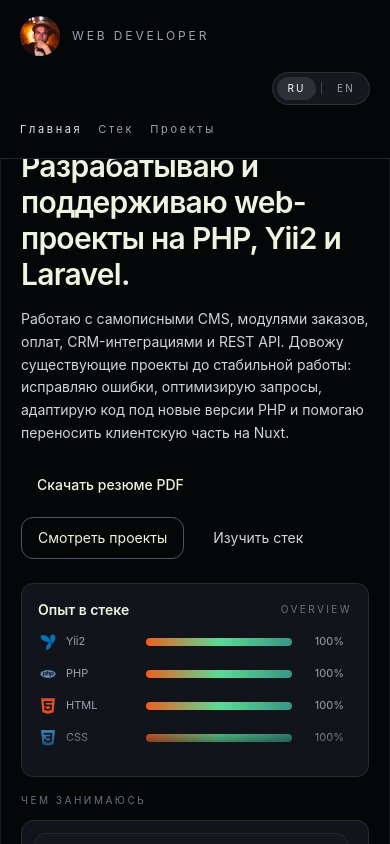
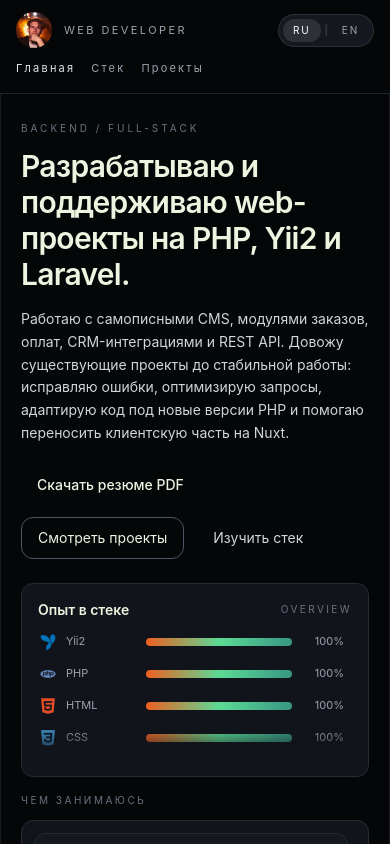
Before and after one commit to jedart-official/web-portfolio, a Vue app: page / in a window 390 px wide. Shown: the top 844 px of the page. Built offline with nearby package versions, Linux system fonts and the light colour scheme.

Commit message:
fix <= 640 header

```diff
--- a/src/components/MainHeader.vue
+++ b/src/components/MainHeader.vue
@@ -15,25 +15,27 @@
 </script>
 
 <template>
-  <header class="fixed top-0 left-0 right-0 bg-night z-100 lg:static px-5 sm:px-6 lg:px-8 py-4 sm:py-5 flex flex-col sm:flex-row sm:items-center sm:justify-between gap-4 border-b border-[#20242b]">
+  <header class="fixed top-0 left-0 right-0 bg-night z-100 lg:static px-4 sm:px-6 lg:px-8 py-3 sm:py-5 flex flex-col sm:flex-row sm:items-center sm:justify-between gap-3 sm:gap-4 border-b border-[#20242b]">
+    <div class="flex w-full items-center justify-between gap-3 sm:w-auto sm:shrink-0">
       <button
           type="button"
           @click="setScreen('home')"
-        class="flex items-center gap-3 rounded-xl text-left transition hover:text-cinnabarMain focus:outline-none focus:ring-2 focus:ring-cinnabarMain/60"
+          class="flex min-w-0 items-center gap-3 rounded-xl text-left transition hover:text-cinnabarMain focus:outline-none focus:ring-2 focus:ring-cinnabarMain/60"
           aria-label="Перейти на главную"
       >
-      <div class="w-10 h-10 rounded-full bg-cinnabarMain flex items-center justify-center overflow-hidden">
+        <div class="h-9 w-9 shrink-0 rounded-full bg-cinnabarMain flex items-center justify-center overflow-hidden sm:h-10 sm:w-10">
           <img src="/profile.webp" alt="Profile" class="w-full h-full object-cover"/>
         </div>
-      <div class="flex flex-col">
-        <span class="text-xs uppercase tracking-[0.24em] text-gray-400">web developer</span>
+        <div class="flex min-w-0 flex-col">
+          <span class="truncate text-[11px] uppercase tracking-[0.22em] text-gray-400 sm:text-xs sm:tracking-[0.24em]">web developer</span>
         </div>
       </button>
-      <div class="ml-auto flex sm:hidden items-center rounded-full border border-white/10 bg-[#15191f] p-1">
+
+      <div class="flex shrink-0 items-center rounded-full border border-white/10 bg-[#15191f] p-1 sm:hidden">
         <button
             type="button"
             @click="setLang('ru')"
-            class="px-2.5 py-1 text-[10px] uppercase tracking-[0.22em] rounded-full transition"
+            class="px-2.5 py-1 text-[10px] uppercase tracking-[0.18em] rounded-full transition"
             :class="locale === 'ru' ? 'bg-white/10 text-white' : 'text-gray-400 hover:text-gray-200'"
         >
           RU
@@ -42,27 +44,28 @@
         <button
             type="button"
             @click="setLang('en')"
-            class="px-2.5 py-1 text-[10px] uppercase tracking-[0.22em] rounded-full transition"
+            class="px-2.5 py-1 text-[10px] uppercase tracking-[0.18em] rounded-full transition"
             :class="locale === 'en' ? 'bg-white/10 text-white' : 'text-gray-400 hover:text-gray-200'"
         >
           EN
         </button>
       </div>
+    </div>
 
-    <div class="flex gap-8">
-      <nav class="flex gap-4 sm:gap-6 text-[11px] sm:text-xs uppercase tracking-[0.24em] text-gray-400 overflow-x-auto pb-1">
+    <div class="flex w-full min-w-0 items-center gap-4 sm:w-auto sm:justify-end sm:gap-8">
+      <nav class="no-scrollbar flex min-w-0 flex-1 gap-4 overflow-x-auto pb-1 text-[11px] uppercase tracking-[0.2em] text-gray-400 sm:flex-none sm:gap-6 sm:overflow-visible sm:text-xs sm:tracking-[0.24em]">
 
         <button
             v-for="item in content.navbar"
             :key="item.id"
             @click="setScreen(item.id)"
-            class="nav-btn whitespace-nowrap transition-colors"
+            class="nav-btn shrink-0 whitespace-nowrap transition-colors"
             :class="isActive(item.id) ? 'text-gray-200' : 'text-gray-400 hover:text-palette2'"
         >
           {{ t(item.label)  }}
         </button>
       </nav>
-      <div class="hidden sm:flex items-center rounded-full border border-white/10 bg-[#15191f] p-1">
+      <div class="hidden shrink-0 items-center rounded-full border border-white/10 bg-[#15191f] p-1 sm:flex">
         <button
             type="button"
             @click="setLang('ru')"
```
Also changed, not shown: public/profile-70.webp (added), 1 other file (tests, documents, lock files or other folders). Lines whose indentation alone changed are shown as unchanged.
